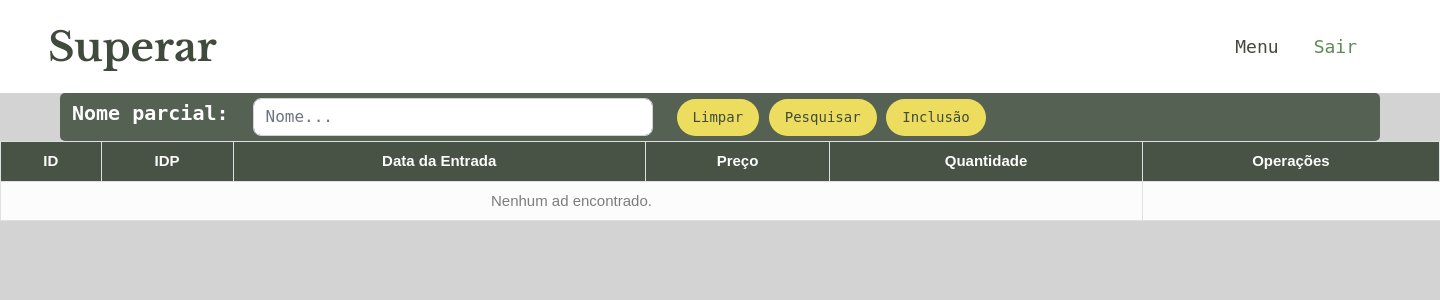
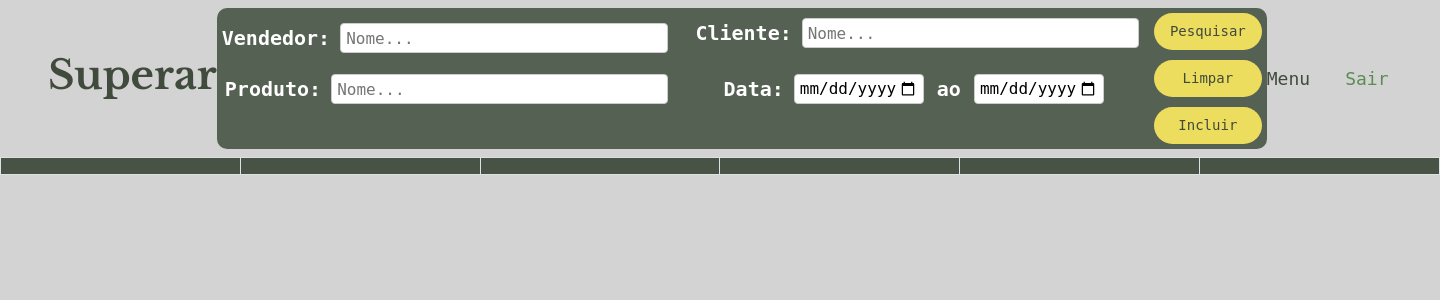
Before and after one commit to limadev11/project-hagil, a PHP site: page /consultageral.php in a window 1440 px wide. Shown: the top 300 px of the page. Run offline with PHP 8.4, Linux system fonts and the light colour scheme; a user stored in the database is signed in; data comes from the database, SQL or seed files in the repository; data that the repository does not hold is empty; some libraries are stand-ins or nearby versions.

Commit message:
BLA BLA BLA

```diff
--- a/consultageral.php
+++ b/consultageral.php
@@ -4,23 +4,21 @@ include('verificalogin.php');
 include('connect.php');
 
 // Query SQL padrão para listar todas as admissao
-$sql = 'select a.id, p.id idp, p.nome, a.dataentrada, a.preco, a.quantidade
-  from admissao a inner join produto p on p.id=a.idproduto  ';
+$sql = '';
 
 // Pesquisa por admissao
-$pesqnome = '';
+$pesqvend = '';
+$pesqcliente = '';
+$pesqproduto = '';
+$pesqdata1 = '';
+$pesqdata2 = '';
 if (isset($_POST['submit'])) {
     $pesqnome = mysqli_real_escape_string($con, $_POST['pesqnome']);
     // Consulta para buscar admissao com base no nome fornecido
-    $sql = "select a.id, p.id idp, p.nome, a.dataentrada, a.preco, a.quantidade
-  from admissao a inner join produto p on p.id=a.idproduto ";
-} else {
-    // Consulta padrão para listar todas as admissao
-    $sql = 'select a.id, p.id idp, p.nome, a.dataentrada, a.preco, a.quantidade
-  from admissao a inner join produto p on p.id=a.idproduto ';
+    $sql = "";
 }
 
-$result = mysqli_query($con, $sql);
+// $result = mysqli_query($con, $sql);
 ?>
 
 
@@ -62,85 +60,107 @@ $result = mysqli_query($con, $sql);
 </head>
 
 <body>
-    <!-- Navbar Start -->
-    <nav class="navbar navbar-expand-lg bg-white navbar-light sticky-top px-4 px-lg-5">
-        <h1 class="m-0">Superar</h1>
-        <button type="button" class="navbar-toggler me-0" data-bs-toggle="collapse" data-bs-target="#navbarCollapse">
-            <span class="navbar-toggler-icon"></span>
-        </button>
-        <div class="collapse navbar-collapse" id="navbarCollapse">
-            <div class="navbar-nav ms-auto p-4 p-lg-0">
-                <a href="menu.php" class="nav-item nav-link">Menu</a>
-                <a href="logout.php" class="nav-item nav-link active">Sair</a>
+    <center>
+        <nav class="navbar navbar-expand-lg  navbar-light sticky-top px-4 px-lg-5">
+            <div class="col">
+                <h1>Superar</h1>
             </div>
-        </div>
-    </nav>
-    <!-- Navbar End -->
+            <div class="col">
+                <!-- Aqui é o formulário de pesquisa usando o form com método post -->
+                <form method="post" action="" style="width: 1050px; padding: 5px; display: flex; align-items: flex-start; gap: 15px;
+                    background-color: #556152; border-radius: 10px;">
+                    <div style="flex: 1;">
+                        <!-- Aqui são todos os campos que o cliente irá preencher para fazer a pesquisa e filtrar os resultados -->
+                        <!-- Aqui são todos os campos que o cliente irá preencher para fazer a pesquisa e filtrar os resultados -->
+                        <div class="row">
+                            <div class="col-md-6">
+                                <div class="form-row">
+                                    <h5 style="margin-top:5px">Vendedor:</h5>
+                                    <input type="text" name="pesqvend" placeholder="Nome..."
+                                        style="height:30px; margin-top:5px" maxlength="37"
+                                        value="<?php echo $pesqvend; ?>">
+                                </div>
+                            </div>
 
-    <!-- Page Header Start -->
-    <!-- Formulário de pesquisa -->
-    <div class="text-center mx-auto wow fadeInUp" data-wow-delay="0.1s">
-        <!-- Cabeçalho do formulário -->
-        <div class="container" style="background-color: transparent;" width="200px;">
+                            <div class="col-md-6">
+                                <div class="form-row">
+                                    <h5>Cliente:</h5>
+                                    <input type="text" name="pesqcliente" placeholder="Nome..." style="height:30px;"
+                                        maxlength="37" value="<?php echo $pesqcliente; ?>">
+                                </div>
+                            </div>
+                        </div>
 
-            <!-- Formulário de pesquisa -->
-            <form method="post" action="">
-                <div class="row align-items-center" style="background-color: #556152; padding-top:5px; padding-bottom: 5px; border-radius: 5px;">
-                    <!-- Campo de texto e botões na mesma linha -->
-                    <div class="col-auto">
-                        <h5 style="color: white;">Nome parcial:</h5>
-                    </div>
-                    <div class="col-auto">
-                        <input type="text" name="pesqnome" id="pesqnome" class="form-control" placeholder="Nome..." style="width: 400px;" value="<?php echo $pesqnome; ?>">
-                    </div>
-                    <div class="col-auto">
-                        <a href="admselect.php" class="btn btn-secondary rounded-pill py-2 px-3">Limpar</a>
-                        <button class="btn btn-secondary rounded-pill py-2 px-3" type="submit" name="submit">Pesquisar</button>
-                        <a href="adminsert.php" class="btn btn-secondary rounded-pill py-2 px-3">Inclusão</a>
+                        <div class="row mt-3">
+                            <div class="col-md-6">
+                                <div class="form-row">
+                                    <h5>Produto:</h5>
+                                    <input type="text" name="pesqproduto" placeholder="Nome..." style="height:30px"
+                                        maxlength="37" value="<?php echo $pesqproduto; ?>">
+                                </div>
+                            </div>
+
+                            <!-- Filtro de datas, temos a data1, data2, que vai poder filtrar o período de datas que o cliente desejar -->
+                            <div class="col-md-6">
+                                <div class="form-row" style="margin-right:35px">
+                                    <h5>Data:</h5>
+                                    <!-- Data 1 -->
+                                    <input class="data-input" type="date" name="pesqdata1" style="height:30px"
+                                        maxlength="8" value="<?php echo $pesqdata1; ?>">
+                                        <h5 class="between-inputs">ao</h5>
+                                    <!-- Data 2 -->
+                                    <input class="data-input" type="date" name="pesqdata2" style="height:30px;"
+                                    maxlength="8" value="<?php echo $pesqdata2; ?>">
+                                </div>
+                            </div>
+                        </div>
 
                     </div>
+
+                    <!-- Aqui fica os 3 botões principais: Pesquisar (de acordo com os valores nos campos), Limpar os valores inseridos e
+            entrar na área de incluir nova venda -->
+                    <div style="display: flex; flex-direction: column; gap: 10px;">
+                        <button class="btn btn-secondary rounded-pill py-2 px-3" type="submit"
+                            name="submit">Pesquisar</button>
+                        <a href="vendaselect.php" class="btn btn-secondary rounded-pill py-2 px-3">Limpar</a>
+                        <a href="vendainsert.php" class="btn btn-secondary rounded-pill py-2 px-3">Incluir</a>
+                    </div>
+                </form>
+            </div>
+            <div class="col">
+                <div class="collapse navbar-collapse" id="navbarCollapse">
+                    <div class="navbar-nav ms-auto p-4 p-lg-0">
+                        <a href="menu.php" class="nav-item nav-link">Menu</a>
+                        <a href="logout.php" class="nav-item nav-link active">Sair</a>
+                    </div>
                 </div>
-            </form>
+            </div>
+        </nav>
         </div>
-    </div>
-
-
+    </center>
 
     <!-- Tabela de Resultados -->
     <table class="table table-bordered" style="background-color: white; opacity: 94%; text-align: center;">
         <thead class="thead-dark">
             <tr>
-                <th scope="col" style="background-color: #404A3D; color: white;">ID</th>
-                <th scope="col" style="background-color: #404A3D; color: white;">IDP</th>
-                <th scope="col" style="background-color: #404A3D; color: white;">Data da Entrada</th>
-                <th scope="col" style="background-color: #404A3D; color: white;">Preço</th>
-                <th scope="col" style="background-color: #404A3D; color: white;">Quantidade</th>
-                <th scope="col" style="background-color: #404A3D; color: white;">Operações</th>
+                <th scope="col" style="background-color: #404A3D; color: white;"></th>
+                <th scope="col" style="background-color: #404A3D; color: white;"></th>
+                <th scope="col" style="background-color: #404A3D; color: white;"></th>
+                <th scope="col" style="background-color: #404A3D; color: white;"></th>
+                <th scope="col" style="background-color: #404A3D; color: white;"></th>
+                <th scope="col" style="background-color: #404A3D; color: white;"></th>
             </tr>
         </thead>
         <tbody>
             <?php
-            if ($result && mysqli_num_rows($result) > 0) {
-                while ($row = mysqli_fetch_assoc($result)) {
-                    echo "<tr>
-                <td>" . $row['id'] . "</td>
-                <td>" . $row['nome'] . "</td>
-                <td>" . $dataentrada =
-                substr($row['dataentrada'], 8, 2) .
-                substr($row['dataentrada'], 4, 4) .
-                substr($row['dataentrada'], 0, 4) . "
-                </td>
-                <td>" . $row['preco'] . "</td>
-                <td>" . $row['quantidade'] . "</td>
-                <td>
-                    <a href='admupdate.php?updateid=" . $row['id'] . "' class='btn btn-dark'>Alterar</a>
-                    <a href='admdelete.php?deleteid=" . $row['id'] . "' class='btn btn-dark'>Excluir</a>
-                </td>
-              </tr>";
-                }
-            } else {
-                echo "<tr><td colspan='5'>Nenhum ad encontrado.</td></tr>";
-            }
+            // if ($result && mysqli_num_rows($result) > 0) {
+            //     while ($row = mysqli_fetch_assoc($result)) {
+            //         echo "<tr>
+            //   </tr>";
+            //     }
+            // } else {
+            //     echo "<tr><td colspan='5'>Nenhum ad encontrado.</td></tr>";
+            // }
             ?>
 
         </tbody>
```
